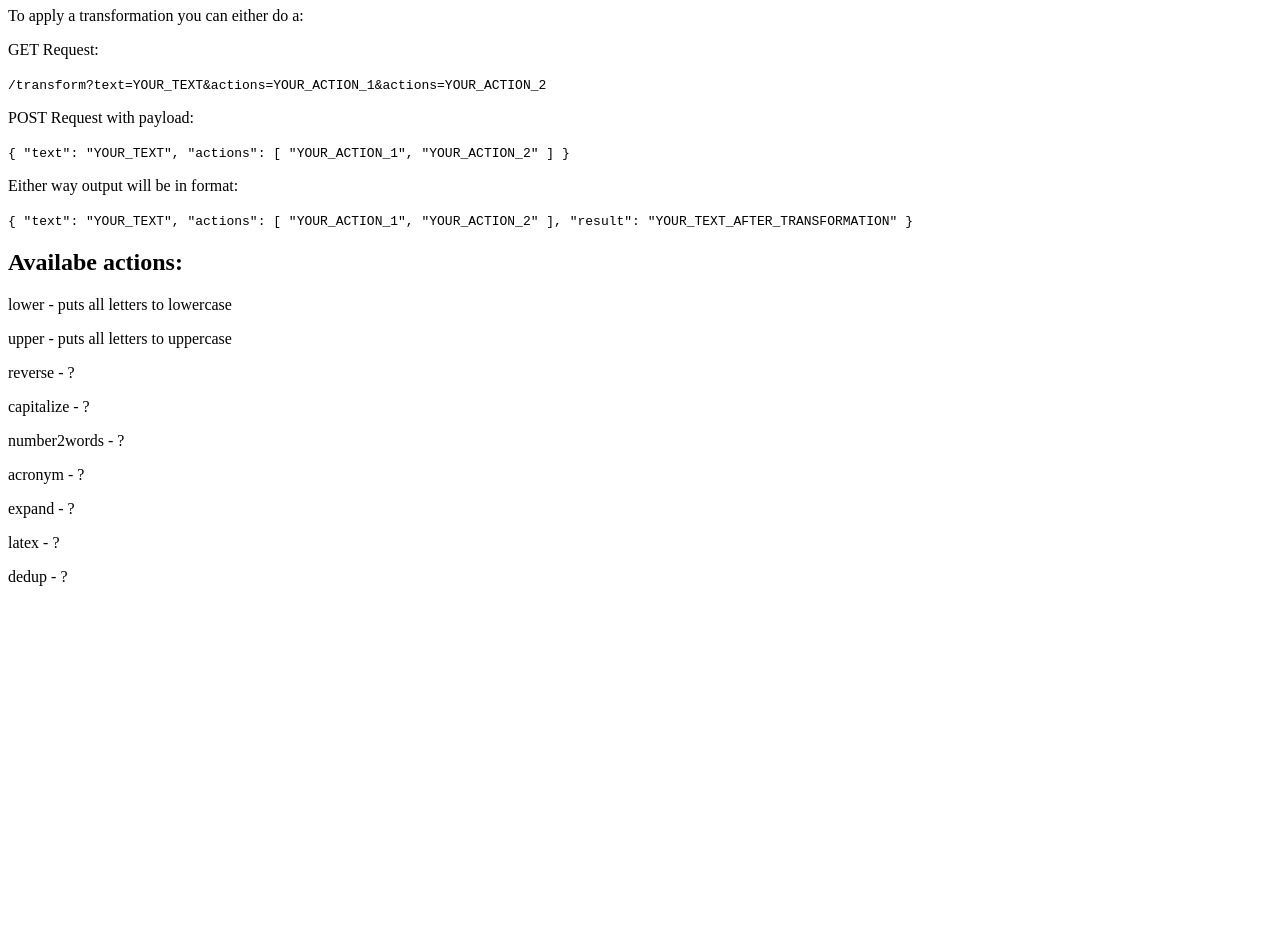
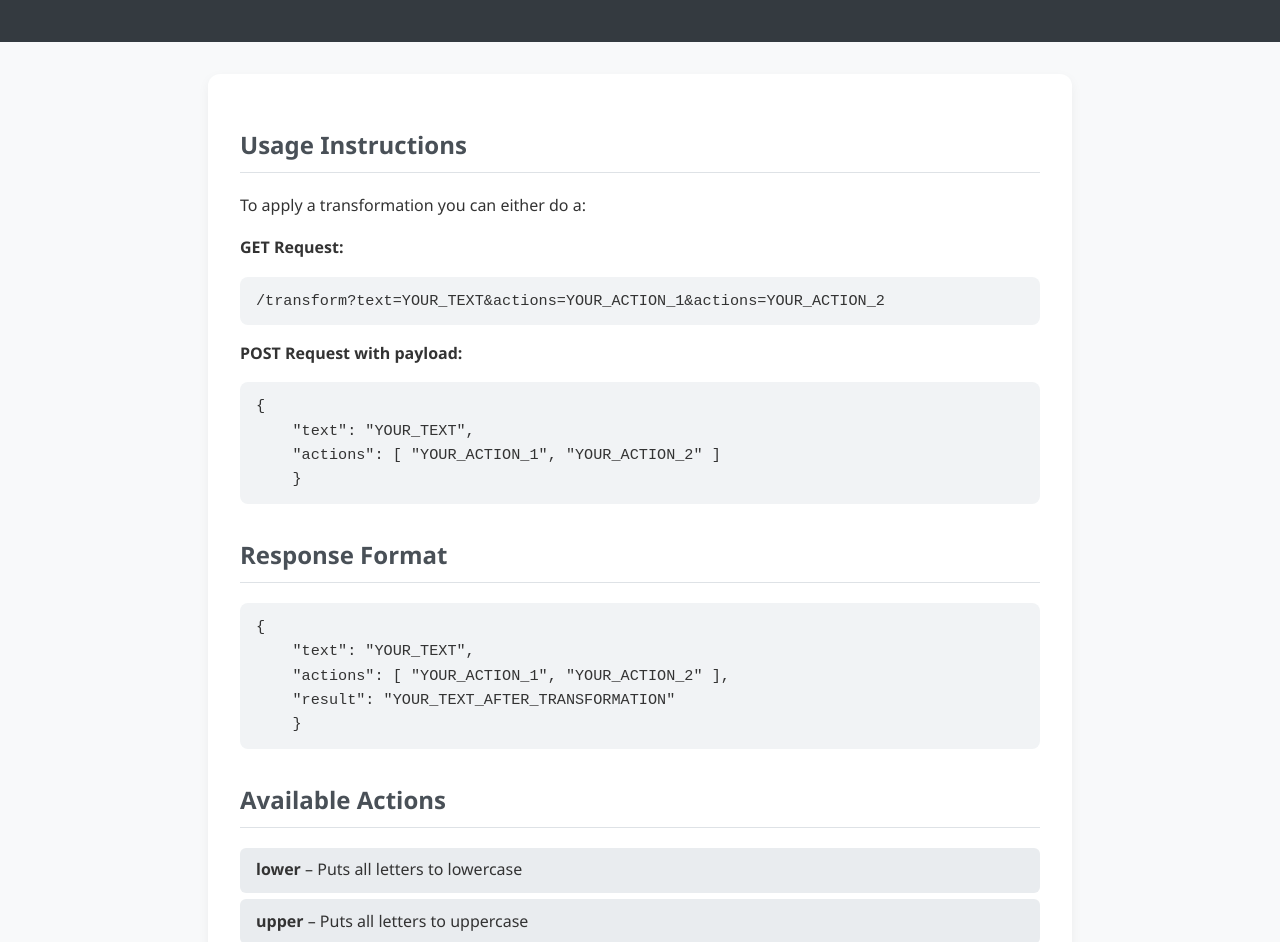
Before and after one commit to gc79mh/text-transformer, a plain HTML site: page src/main/resources/static/index.html in a window 1280 px wide. Shown: the part 73-1015 px from the top of the page. Before the commit the page ends 800 px from the top, so only its background shows below. Drawn offline with Linux system fonts and the light colour scheme.

Commit message:
Page style

```diff
--- a/src/main/resources/static/index.html
+++ b/src/main/resources/static/index.html
@@ -1,26 +1,57 @@
 <!DOCTYPE html>
 <html>
 <head>
+    <link rel="stylesheet" href="style.css">
     <title>Text Transformer API</title>
 </head>
 <body>
-    <h1>Welcome to the Text Transformer API</h1>
-    <p>To apply a transformation you can either do a:</p>
-    <p>GET Request: </p>
-    <p><code>/transform?text=YOUR_TEXT&actions=YOUR_ACTION_1&actions=YOUR_ACTION_2</code></p>
-    <p>POST Request with payload: </p>
-    <p><code>{ "text": "YOUR_TEXT", "actions": [ "YOUR_ACTION_1", "YOUR_ACTION_2" ] }</code></p>
-    <p>Either way output will be in format: </p>
-    <p><code>{ "text": "YOUR_TEXT", "actions": [ "YOUR_ACTION_1", "YOUR_ACTION_2" ], "result": "YOUR_TEXT_AFTER_TRANSFORMATION" }</code></p>
-    <h2>Availabe actions:</h2>
-    <p>lower - puts all letters to lowercase</p>
-    <p>upper - puts all letters to uppercase</p>
-    <p>reverse - ?</p>
-    <p>capitalize - ?</p>
-    <p>number2words - ?</p>
-    <p>acronym - ?</p>
-    <p>expand - ?</p>
-    <p>latex - ?</p>
-    <p>dedup - ?</p>
+
+    <header>
+    Welcome to the Text Transformer API
+    </header>
+
+    <main>
+    <section>
+        <h2>Usage Instructions</h2>
+        <p>To apply a transformation you can either do a:</p>
+        <p><strong>GET Request:</strong></p>
+        <pre>/transform?text=YOUR_TEXT&actions=YOUR_ACTION_1&actions=YOUR_ACTION_2</pre>
+
+        <p><strong>POST Request with payload:</strong></p>
+        <pre>{
+    "text": "YOUR_TEXT",
+    "actions": [ "YOUR_ACTION_1", "YOUR_ACTION_2" ]
+    }</pre>
+    </section>
+
+    <section>
+        <h2>Response Format</h2>
+        <pre>{
+    "text": "YOUR_TEXT",
+    "actions": [ "YOUR_ACTION_1", "YOUR_ACTION_2" ],
+    "result": "YOUR_TEXT_AFTER_TRANSFORMATION"
+    }</pre>
+    </section>
+
+    <section>
+        <h2>Available Actions</h2>
+        <ul>
+        <li><strong>lower</strong> – Puts all letters to lowercase</li>
+        <li><strong>upper</strong> – Puts all letters to uppercase</li>
+        <li><strong>reverse</strong> – Reverses the text</li>
+        <li><strong>capitalize</strong> – Capitalizes each word</li>
+        <li><strong>number2words</strong> – Converts numbers to words</li>
+        <li><strong>acronym</strong> – Makes an acronym from the input</li>
+        <li><strong>expand</strong> – Expands contractions (e.g., don't → do not)</li>
+        <li><strong>latex</strong> – Converts math to LaTeX</li>
+        <li><strong>dedup</strong> – Removes duplicate words</li>
+        </ul>
+    </section>
+    </main>
+
+    <footer>
+    &copy; 2025 Text Transformer API
+    </footer>
+
 </body>
 </html>
--- /dev/null
+++ b/src/main/resources/static/style.css
@@ -0,0 +1,64 @@
+body {
+    font-family: 'Segoe UI', Tahoma, Geneva, Verdana, sans-serif;
+    background-color: #f8f9fa;
+    color: #333;
+    margin: 0;
+    padding: 0;
+    line-height: 1.6;
+}
+
+header {
+    background-color: #343a40;
+    color: white;
+    padding: 2rem;
+    text-align: center;
+    font-size: 2rem;
+    font-weight: 500;
+}
+
+main {
+    max-width: 800px;
+    margin: 2rem auto;
+    background-color: white;
+    padding: 2rem;
+    border-radius: 12px;
+    box-shadow: 0 4px 12px rgba(0, 0, 0, 0.05);
+}
+
+section {
+    margin-bottom: 2rem;
+}
+
+h2 {
+    color: #495057;
+    border-bottom: 1px solid #dee2e6;
+    padding-bottom: 0.5rem;
+}
+
+code, pre {
+    background-color: #f1f3f5;
+    padding: 0.75rem 1rem;
+    border-radius: 8px;
+    display: block;
+    overflow-x: auto;
+    font-size: 0.95rem;
+}
+
+ul {
+    list-style-type: none;
+    padding: 0;
+}
+
+ul li {
+    background-color: #e9ecef;
+    margin: 0.4rem 0;
+    padding: 0.6rem 1rem;
+    border-radius: 6px;
+}
+
+footer {
+    text-align: center;
+    padding: 1rem;
+    color: #aaa;
+    font-size: 0.85rem;
+}
```
